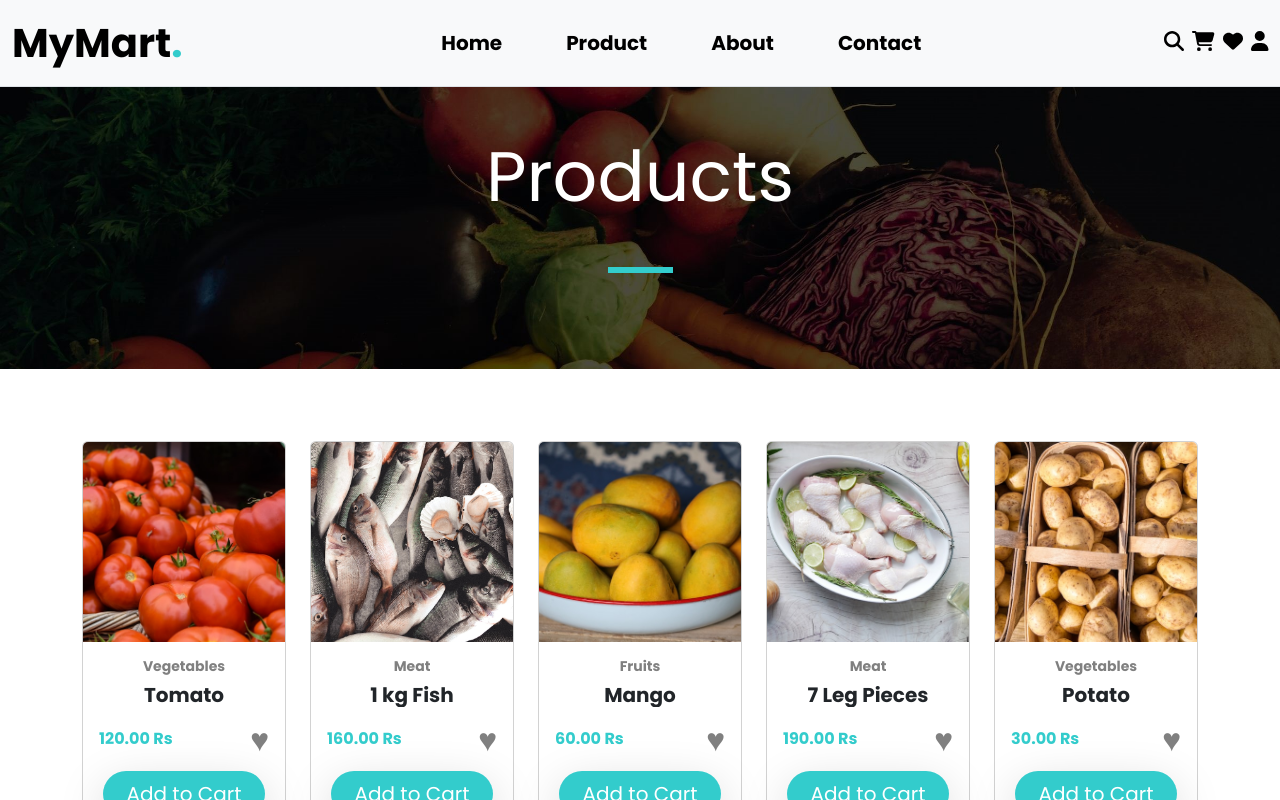
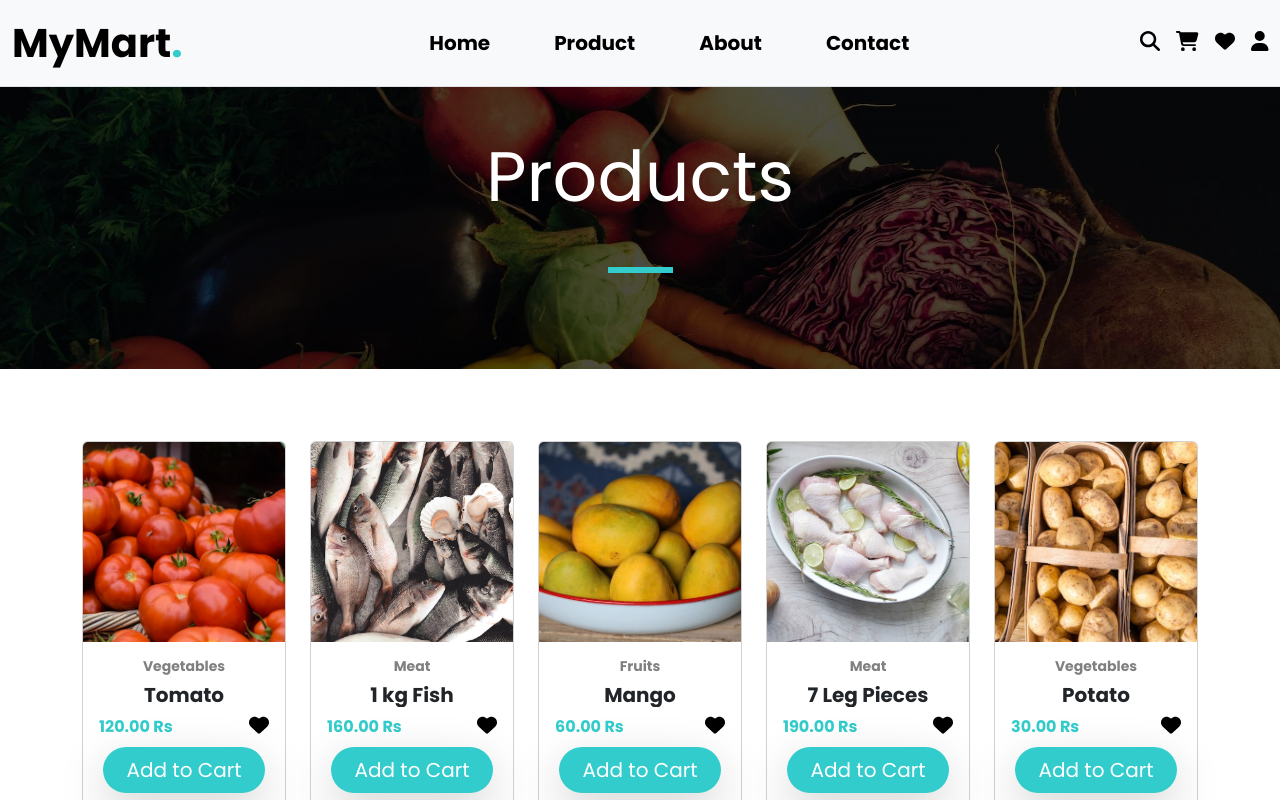
Before and after one commit to AbdullahYounasDev/My-Mart, a React (Vite) app: page /My-Mart/Product in a window 1280 px wide. Shown: the top 800 px of the page. Built offline with nearby package versions, Linux system fonts and the light colour scheme.

Commit message:
Adding Whislist color change fuctionality

```diff
--- a/src/components/Categories/SingleCategorie.jsx
+++ b/src/components/Categories/SingleCategorie.jsx
@@ -3,6 +3,7 @@ import { Link, useParams } from "react-router-dom";
 import Categorie from "./Categorie";
 import Product from "../Products/Product";
 import AddtoCart from "../AddToCart/AddtoCart";
+import WhishIcon from "../WhishList/WhishIcon";
 
 const SingleCategorie = () => {
   const { categorieName } = useParams();
@@ -85,14 +86,7 @@ const SingleCategorie = () => {
                           {mapProduct.price}.00 Rs
                         </h4>
                       </div>
-                      <div>
-                        <div
-                          className="heart-icon fs-2 "
-                          style={{ fontFamily: "system-ui", color: "grey" }}
-                        >
-                          &#x2665;
-                        </div>
-                      </div>
+                      <WhishIcon mapProduct={mapProduct} />
                     </div>
                     <AddtoCart />
                   </div>
--- a/src/components/Header/Header.jsx
+++ b/src/components/Header/Header.jsx
@@ -55,7 +55,7 @@ const Header = () => {
             </button>
             <div
               className="offcanvas offcanvas-end"
-              tabindex="-1"
+              tabIndex="-1"
               id="offcanvasNavbar"
               aria-labelledby="offcanvasNavbarLabel"
             >
@@ -76,7 +76,7 @@ const Header = () => {
               <div className="offcanvas-body justify-content-center align-items-center">
                 {/* Icons for Md to Sm */}
                 {/* Navigation */}
-                <div className="d-flex d-lg-none justify-content-center align-items-center gap-2 mb-4">
+                <div className="d-flex d-lg-none justify-content-center align-items-center gap-3 mb-4">
                   <div>
                     <button
                       className="border-0 bg-transparent"
@@ -149,7 +149,7 @@ const Header = () => {
               </div>
             </div>
             {/* Icons for Lg */}
-            <div className="d-none d-lg-flex justify-content-center align-items-center gap-2 ">
+            <div className="d-none d-lg-flex justify-content-center align-items-center gap-3 ">
               <div>
                 <button
                   to="#"
--- a/src/components/Products/FeatProducts.jsx
+++ b/src/components/Products/FeatProducts.jsx
@@ -2,6 +2,7 @@ import React, { useState } from "react";
 import { Link } from "react-router-dom";
 import Product from "./Product";
 import AddtoCart from "../AddToCart/AddtoCart";
+import WhishIcon from "../WhishList/WhishIcon";
 
 const FeatProducts = () => {
   const [AddProd, setAddProd] = useState(Product);
@@ -59,17 +60,7 @@ const FeatProducts = () => {
                           {mapProduct.price}.00 Rs
                         </h4>
                       </div>
-                      <div>
-                        <div
-                          className="heart-icon fs-2"
-                          style={{
-                            fontFamily: "system-ui",
-                            color: "gray",
-                          }}
-                        >
-                          &#x2665;
-                        </div>
-                      </div>
+                      <WhishIcon mapProduct={mapProduct} />
                     </div>
                     <AddtoCart />
                   </div>
--- a/src/components/Products/Products.jsx
+++ b/src/components/Products/Products.jsx
@@ -2,31 +2,10 @@ import React, { useState } from "react";
 import { Link } from "react-router-dom";
 import Product from "./Product";
 import AddtoCart from "../AddToCart/AddtoCart";
+import WhishIcon from "../WhishList/WhishIcon";
 const Products = () => {
   const [AddProd, setAddProd] = useState(Product);
-  // Add to Whish List
-  const LikedMe = (e, productId) => {
-    e.preventDefault();
 
-    // Create a copy of the AddProd array
-    const updatedProducts = AddProd.map((product) => {
-      if (product.id === productId) {
-        // Update the whishlist property for the specific product
-        return { ...product, whishlist: !product.whishlist };
-      }
-      console.log(product);
-      return product;
-    });
-
-    // Set the state with the updated array
-    setAddProd(updatedProducts);
-  };
-
-  // Determine the color based on whishlist property
-  const heartColor = (productId) => {
-    const product = AddProd.find((prod) => prod.id === productId);
-    return product && product.whishlist ? "#33cccc" : "gray";
-  };
   return (
     <>
       <div className="prod-sec container-fluid text-center py-5">
@@ -81,18 +60,7 @@ const Products = () => {
                           {mapProduct.price}.00 Rs
                         </h4>
                       </div>
-                      <div>
-                        <div
-                          className="heart-icon fs-2 "
-                          style={{
-                            fontFamily: "system-ui",
-                            color: heartColor(mapProduct.id),
-                          }}
-                          onClick={(e) => LikedMe(e, mapProduct.id)}
-                        >
-                          &#x2665;
-                        </div>
-                      </div>
+                      <WhishIcon mapProduct={mapProduct} />
                     </div>
                     <AddtoCart />
                   </div>
--- a/src/components/Products/SingleProductComp/CatRelProd.jsx
+++ b/src/components/Products/SingleProductComp/CatRelProd.jsx
@@ -3,6 +3,7 @@ import Product from "../Product";
 import Categorie from "../../Categories/Categorie";
 import { Link } from "react-router-dom";
 import AddtoCart from "../../AddToCart/AddtoCart";
+import WhishIcon from "../../WhishList/WhishIcon";
 
 const CatRelProd = ({ productId, productName }) => {
   // if routes cant match then return null
@@ -90,14 +91,7 @@ const CatRelProd = ({ productId, productName }) => {
                           {mapProduct.price}.00 Rs
                         </h4>
                       </div>
-                      <div>
-                        <div
-                          className="heart-icon fs-2 "
-                          style={{ fontFamily: "system-ui", color: "grey" }}
-                        >
-                          &#x2665;
-                        </div>
-                      </div>
+                      <WhishIcon />
                     </div>
                     <AddtoCart />
                   </div>
--- /dev/null
+++ b/src/components/WhishList/WhishIcon.jsx
@@ -0,0 +1,36 @@
+import React, { useState } from "react";
+import { FontAwesomeIcon } from "@fortawesome/react-fontawesome";
+import { faHeart } from "@fortawesome/free-solid-svg-icons";
+
+const WhishIcon = ({ mapProduct }) => {
+  const [changeColor, setChangeColor] = useState(false);
+
+  const likedMe = (e, ProdId) => {
+    e.preventDefault();
+    if (ProdId === mapProduct.id) {
+      // Toggle the state value
+      setChangeColor(!changeColor);
+    }
+  };
+
+  // Set the color based on the state value
+  const iconColor = changeColor ? "#33cccc" : "black";
+
+  return (
+    <div>
+      <button
+        to="#"
+        className="border-0 bg-transparent"
+        onClick={(e) => likedMe(e, mapProduct.id)}
+      >
+        <FontAwesomeIcon
+          icon={faHeart}
+          className="icons"
+          style={{ color: iconColor }}
+        />
+      </button>
+    </div>
+  );
+};
+
+export default WhishIcon;
```
